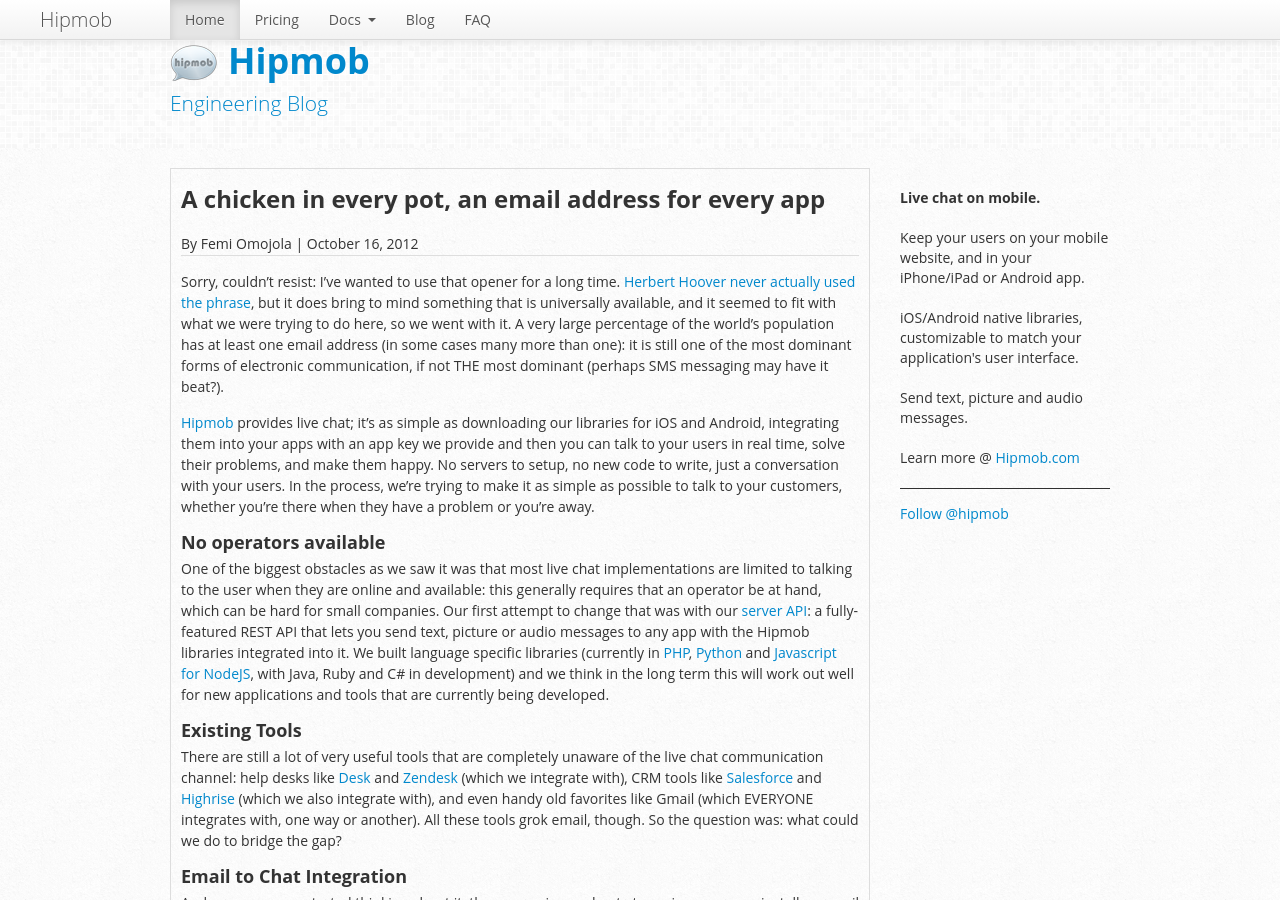
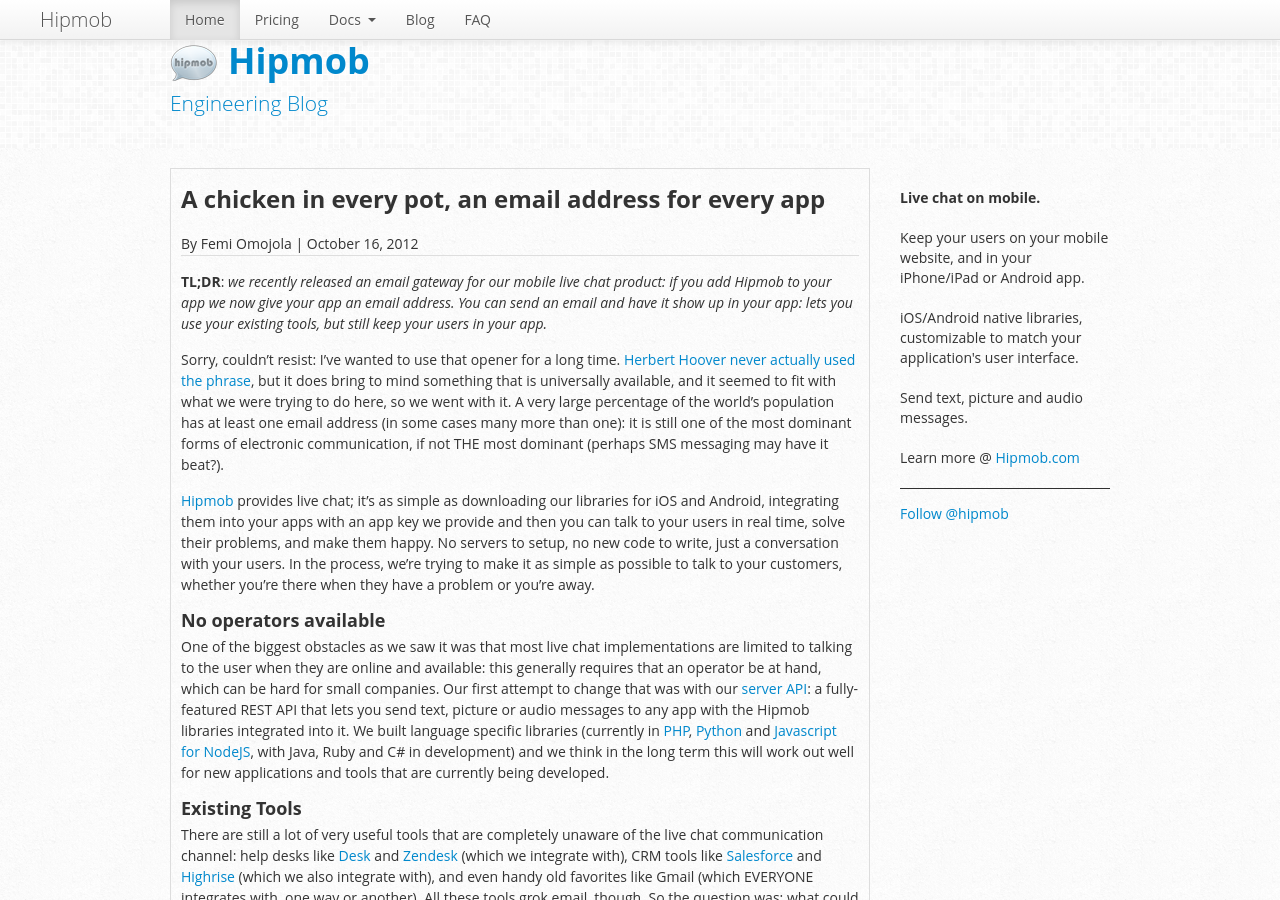
Before and after one commit to Hipmob/hipmob.github.com, a Jekyll site: the page built from _posts/2012-10-16-A-Chicken-in-every-pot-,-an-email-address-for-every-app.markdown, in a window 1280 px wide and 900 px high. Built offline with Jekyll 4.4.1, drawn with Linux system fonts in a browser that asks for light colours; Markdown is read by kramdown in place of the engine named in the settings; comment, search, counter and statistics services are not loaded.

Commit message:
Updated the blog posts.

```diff
--- a/_posts/2012-10-16-A-Chicken-in-every-pot-,-an-email-address-for-every-app.markdown
+++ b/_posts/2012-10-16-A-Chicken-in-every-pot-,-an-email-address-for-every-app.markdown
@@ -8,6 +8,8 @@
 disableolark: true
 loadscript: "<script type=\"text/javascript\">var _hmc = _hmc || [];_hmc.push(['app', '024d55ddd11340ca89cc5bd13705fe0d']);_hmc.push(['settings', { 'width':'350px' }]);_hmc.push(['input', { 'placeholder': false, 'height': '20px', 'width': '95%' }]);_hmc.push(['title','Hipmob Email Demonstration']);(function() { var hm = document.createElement('script'); hm.type = 'text/javascript'; hm.async = true; hm.src = ('https:' == document.location.protocol ? 'https://' : 'http://') + 'hipmob.s3.amazonaws.com/hipmobchat.min.js'; var b = document.getElementsByTagName('body')[0]; b.appendChild(hm); })();</script>"
 ---
+<span style="font-weight: bold">TL;DR</span>: <span style="font-style: italic">we recently released an email gateway for our mobile live chat product: if you add Hipmob to your app we now give your app an email address. You can send an email and have it show up in your app: lets you use your existing tools, but still keep your users in your app.</span>
+
 Sorry, couldn't resist: I've wanted to use that opener for a long time. <a href="http://hoover.archives.gov/info/faq.html#chicken" target="_blank">Herbert Hoover never actually used the phrase</a>, but it does bring to mind something that is universally available, and it seemed to fit with what we were trying to do here, so we went with it. A very large percentage of the world's population has at least one email address (in some cases many more than one): it is still one of the most dominant forms of electronic communication, if not THE most dominant (perhaps SMS messaging may have it beat?).
 
 [Hipmob](https://www.hipmob.com "Hipmob") provides live chat; it's as simple as downloading our libraries for iOS and Android, integrating them into your apps with an app key we provide and then you can talk to your users in real time, solve their problems, and make them happy. No servers to setup, no new code to write, just a conversation with your users. In the process, we're trying to make it as simple as possible to talk to your customers, whether you're there when they have a problem or you're away.
--- a/_posts/2012-10-16-A-Chicken-in-every-pot-,-an-email-in-every-app.markdown
+++ b/_posts/2012-10-16-A-Chicken-in-every-pot-,-an-email-in-every-app.markdown
@@ -8,6 +8,8 @@
 disableolark: true
 loadscript: "<script type=\"text/javascript\">var _hmc = _hmc || [];_hmc.push(['app', '024d55ddd11340ca89cc5bd13705fe0d']);_hmc.push(['settings', { 'width':'350px' }]);_hmc.push(['input', { 'placeholder': false, 'height': '20px', 'width': '95%' }]);_hmc.push(['title','Hipmob Email Demonstration']);(function() { var hm = document.createElement('script'); hm.type = 'text/javascript'; hm.async = true; hm.src = ('https:' == document.location.protocol ? 'https://' : 'http://') + 'hipmob.s3.amazonaws.com/hipmobchat.min.js'; var b = document.getElementsByTagName('body')[0]; b.appendChild(hm); })();</script>"
 ---
+<span style="font-weight: bold">TL;DR</span>: <span style="font-style: italic">we recently released an email gateway for our mobile live chat product: if you add Hipmob to your app we now give your app an email address. You can send an email and have it show up in your app: lets you use your existing tools, but still keep your users in your app.</span>
+
 Sorry, couldn't resist: I've wanted to use that opener for a long time. <a href="http://hoover.archives.gov/info/faq.html#chicken" target="_blank">Herbert Hoover never actually used the phrase</a>, but it does bring to mind something that is universally available, and it seemed to fit with what we were trying to do here, so we went with it. A very large percentage of the world's population has at least one email address (in some cases many more than one): it is still one of the most dominant forms of electronic communication, if not THE most dominant (perhaps SMS messaging may have it beat?).
 
 [Hipmob](https://www.hipmob.com "Hipmob") provides live chat; it's as simple as downloading our libraries for iOS and Android, integrating them into your apps with an app key we provide and then you can talk to your users in real time, solve their problems, and make them happy. No servers to setup, no new code to write, just a conversation with your users. In the process, we're trying to make it as simple as possible to talk to your customers, whether you're there when they have a problem or you're away.
```
